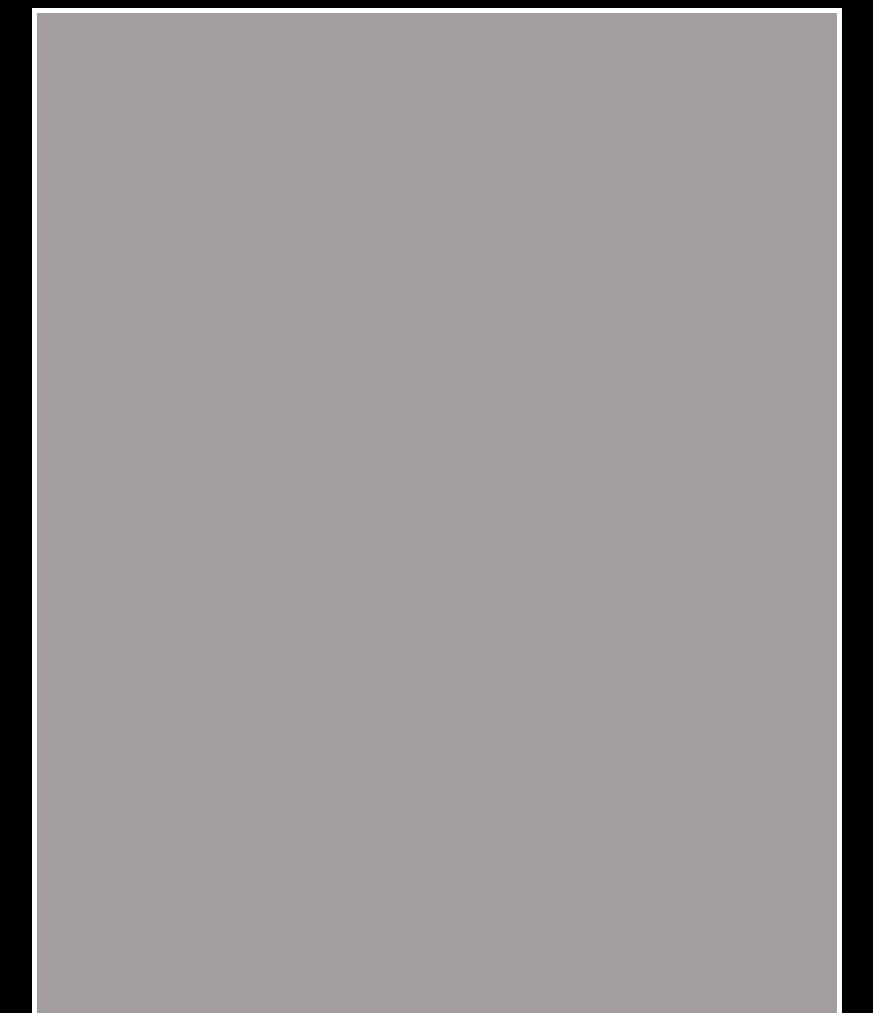
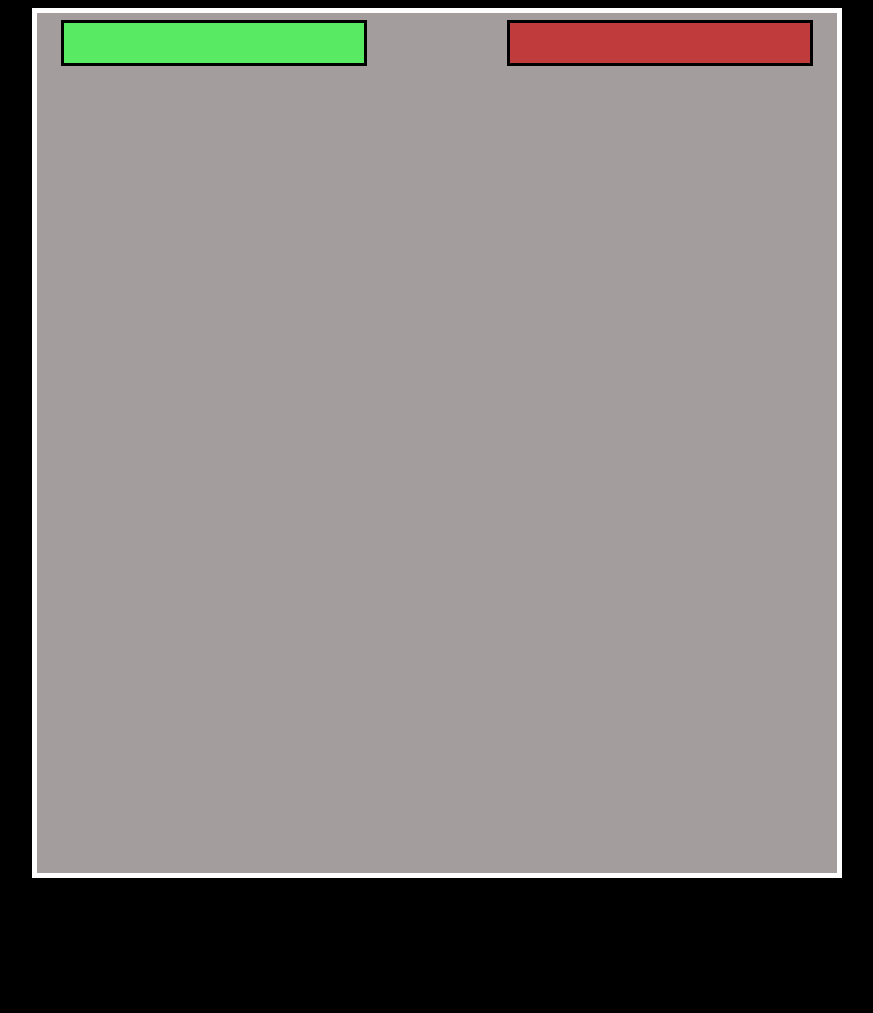
Before and after one commit to jorgetrad99/LogicShooter, a website: page src/index.html in a window 1280 px wide. Shown: the top 1013 px of the page, without its empty margins (203-1076 px from the left). After the commit the page ends 886 px from the top, so only its background shows below. Drawn offline with Linux system fonts and the light colour scheme.

Commit message:
Adding life and energy bars to the screen

```diff
--- a/src/index.html
+++ b/src/index.html
@@ -11,8 +11,81 @@
         background-color: black;
     }
 
+    .top {
+        width: 800px;
+        height: 60px;
+        border: 5px solid white;
+        border-bottom: none;
+        background-color: rgb(163, 157, 157);
+        padding-left: 0;
+        padding-right: 0;
+        margin-left: auto;
+        margin-right: auto;
+        display: flex;
+        align-items: center;
+        justify-content: center;
+    }
+
+    .energy-bar {
+        position: relative;
+        width: 300px;
+        height: 40px;
+        margin-right: 70px;
+        border: 3px solid #000
+    }
+
+    .energy-bar-fill{
+        height: 100%;
+        background: #59ea63;
+        transition: width 0s;
+    }
+
+    .energy-bar-value {
+        position: absolute;
+        width: 100%;
+        height: 100%;
+
+        display: flex;
+        align-items: center;
+        justify-content: center;
+
+        font-family: Arial;
+        font-size: 25px;
+        font-weight: bold;
+    }
+    .life-bar {
+        position: relative;
+        width: 300px;
+        height: 40px;
+        margin-left: 70px;
+        border: 3px solid #000
+    }
+
+    .life-bar-fill{
+        height: 100%;
+        background: #c03b3b;
+        transition: width 0s;
+    }
+
+    .life-bar-value {
+        position: absolute;
+        width: 100%;
+        height: 100%;
+
+        display: flex;
+        align-items: center;
+        justify-content: center;
+
+        font-family: Arial;
+        font-size: 25px;
+        font-weight: bold;
+    }
+
     #gameScreen {
+        width: 800px;
+        height: 800px;
         border: 5px solid white;
+        border-top: none;
         background-color: rgb(163, 157, 157);
         padding-left: 0;
         padding-right: 0;
@@ -20,9 +93,23 @@
         margin-right: auto;
         display: block;
     }
+
+
+
+
 </style>
 <body>
-    <canvas id="gameScreen" width=800 height=1000></canvas>
+    <div class="top">
+        <div class="energy-bar">
+            <div class="energy-bar-value"></div>
+            <div class="energy-bar-fill"></div>
+        </div>
+        <div class="life-bar">
+            <div class="life-bar-value"></div>
+            <div class="life-bar-fill"></div>
+        </div>
+    </div>
+    <canvas id="gameScreen"></canvas>
     <!-- <script src="bundle.js"></script> -->
     <!-- <script type="module" src="./index.js"></script> -->
 </body>
```
Also changed, not shown: src/Bars.js (added, +53 -0 lines), src/drawings.js (+93 -8 lines), src/index.js (+49 -23 lines). Lines whose indentation alone changed are shown as unchanged.
